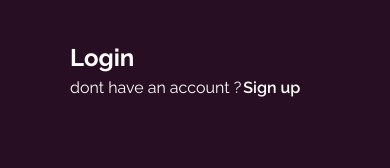
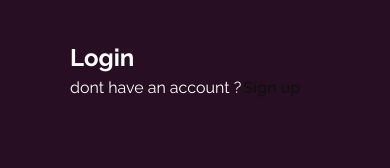
Before and after one commit to Hazzan180/ninegastar, a React (Create React App) app: page /login in a window 390 px wide. Shown: the top 168 px of the page. Built offline with nearby package versions, Linux system fonts and the light colour scheme.

Commit message:
new changes

```diff
--- a/src/components/navbar/navbar.styles.css
+++ b/src/components/navbar/navbar.styles.css
@@ -7,6 +7,7 @@
 
 .nav-item ul{
   padding-top:25px ;
+  color: #000;
 }
 
 .logo , .logos{
--- a/src/index.css
+++ b/src/index.css
@@ -187,6 +187,9 @@ ul {
   .gd-col-2 {
     grid-template-columns: repeat(1, 1fr);
   }
+  .link{
+    color: var(--dark-primary);
+  }
 }
 .dbug {
   outline: 4px solid royalblue;
```
